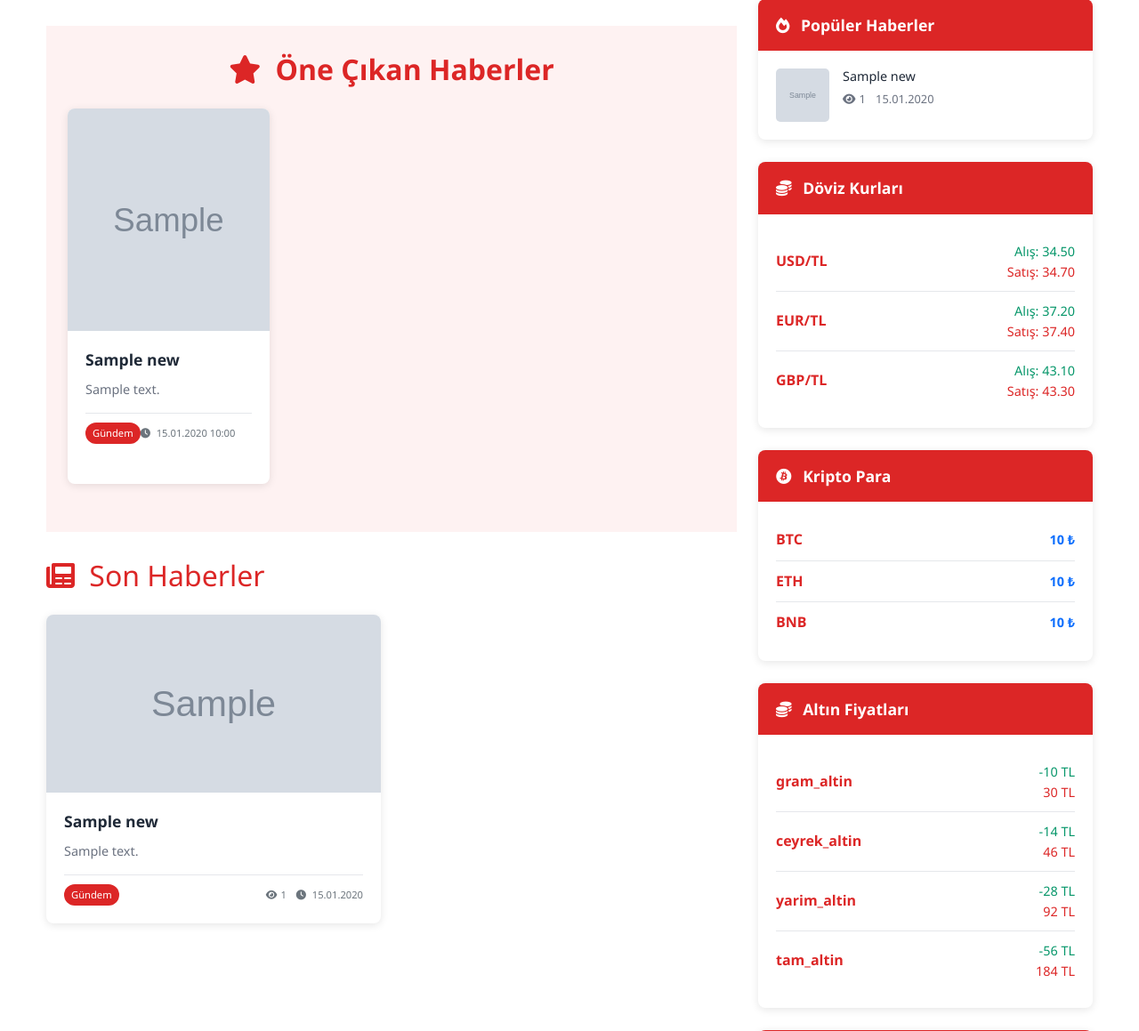
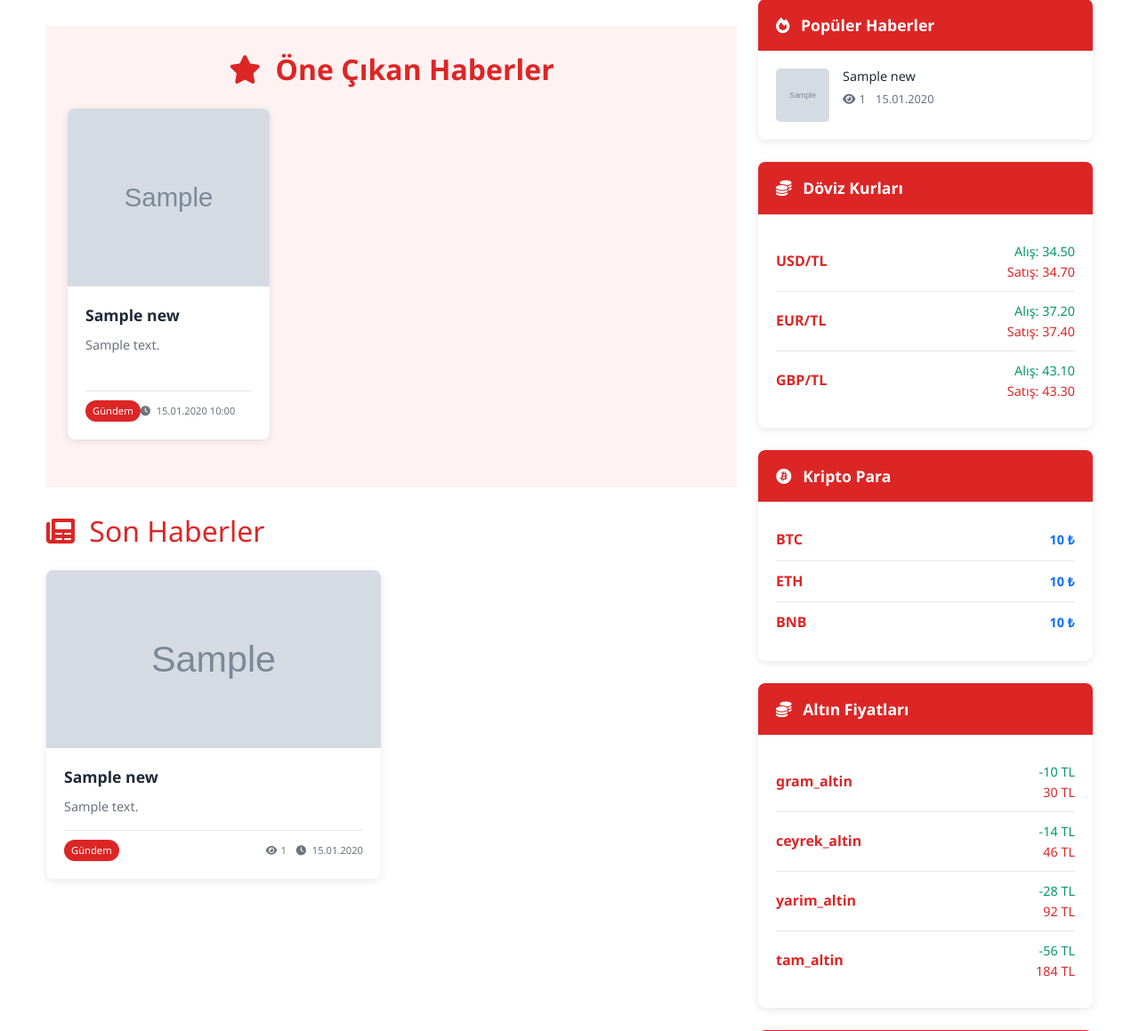
Before and after one commit to Cancanakon/ayyildizhaber, a Flask app: page / in a window 1280 px wide. Shown: the part 274-1433 px from the top of the page at 89% size. Run offline with Flask 3, Linux system fonts and the light colour scheme; data comes from the database, SQL or seed files in the repository; tables that the repository leaves empty hold one stand-in row (values such as "Sample post"); grey boxes marked "Sample" are stand-in pictures; a database or web service that is not in the repository returns one stand-in record (values such as "Sample title"); data that the repository does not hold is empty; some libraries are stand-ins or nearby versions.

Commit message:
Improve appearance of news items and ensure equal sizing across the homepage
Apply flexbox and height adjustments to news cards for consistent sizing in style.css.

Replit-Commit-Author: Agent
Replit-Commit-Session-Id: 29a8154e-131b-483b-b586-e6ba0c07c4aa
Replit-Commit-Screenshot-Url: https://storage.googleapis.com/screenshot-production-us-central1/a0fc20d8-f5fb-45fa-8ebf-f3b4911f8f83/b14d7318-ae04-4534-9d69-996a249b6ee5.jpg

```diff
--- a/static/css/style.css
+++ b/static/css/style.css
@@ -157,6 +157,7 @@ body {
     height: 200px;
     object-fit: cover;
     transition: transform 0.3s ease;
+    flex-shrink: 0;
 }
 
 .news-card:hover .card-img-top {
@@ -165,6 +166,9 @@ body {
 
 .news-card .card-body {
     padding: 20px;
+    flex: 1;
+    display: flex;
+    flex-direction: column;
 }
 
 .news-card .card-title {
@@ -173,6 +177,7 @@ body {
     color: var(--text-dark);
     margin-bottom: 10px;
     line-height: 1.4;
+    flex-shrink: 0;
 }
 
 .news-card .card-title a {
@@ -189,6 +194,7 @@ body {
     color: var(--text-light);
     font-size: 0.9rem;
     margin-bottom: 15px;
+    flex: 1;
 }
 
 .news-meta {
@@ -199,6 +205,8 @@ body {
     color: var(--text-light);
     padding-top: 10px;
     border-top: 1px solid var(--border-color);
+    margin-top: auto;
+    flex-shrink: 0;
 }
 
 .news-meta .category-badge {
@@ -226,10 +234,19 @@ body {
 
 .featured-card {
     height: 100%;
+    display: flex;
+    flex-direction: column;
 }
 
 .featured-card .card-img-top {
-    height: 250px;
+    height: 200px;
+    flex-shrink: 0;
+}
+
+.featured-card .card-body {
+    flex: 1;
+    display: flex;
+    flex-direction: column;
 }
 
 /* Sidebar */
```
